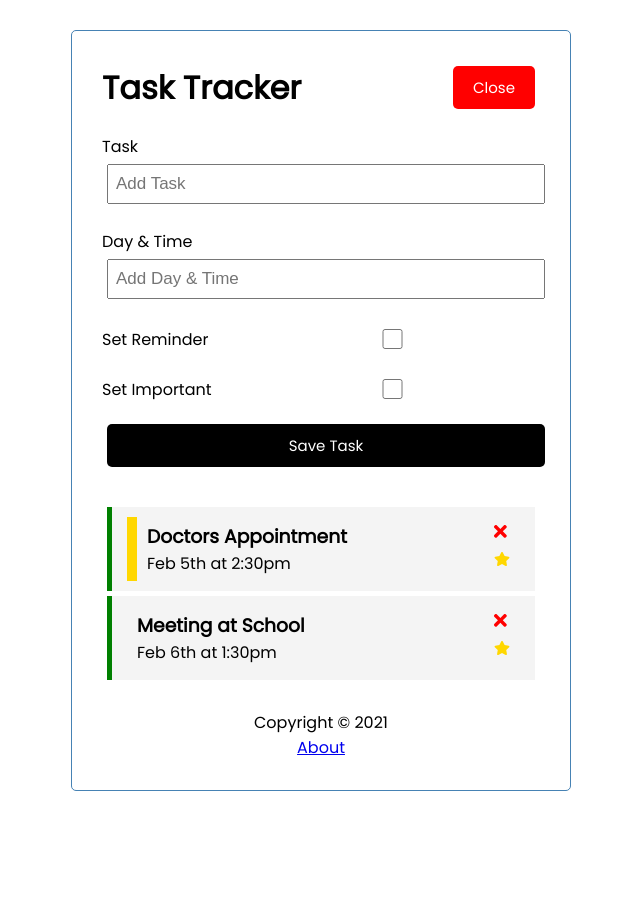
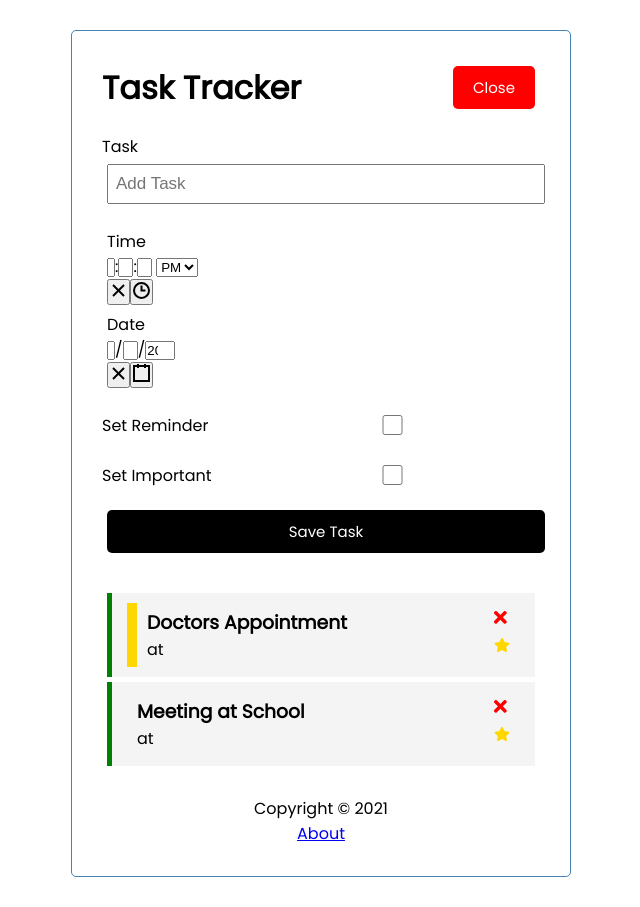
Before and after one commit to mz-cloud/task-tracker, a React (Create React App) app: page / in a window 1280 px wide. Both pictures are taken after a click on the button "Add". Shown: the whole page, without its empty margins (319-959 px from the left). Before the commit the page ends 821 px from the top, so only its background shows below. Built offline with nearby package versions, Linux system fonts and the light colour scheme; data requests are answered from the project's data file.

Commit message:
add date-time-picker
Added date and time picker

```diff
--- a/package.json
+++ b/package.json
@@ -8,10 +8,12 @@
     "@testing-library/user-event": "^13.5.0",
     "json-server": "^0.17.0",
     "react": "^18.2.0",
+    "react-date-picker": "^8.4.0",
     "react-dom": "^18.2.0",
     "react-icons": "^4.4.0",
     "react-router-dom": "^6.3.0",
     "react-scripts": "5.0.1",
+    "react-time-picker": "^4.5.0",
     "web-vitals": "^2.1.4"
   },
   "scripts": {
--- a/src/components/AddTask.js
+++ b/src/components/AddTask.js
@@ -1,8 +1,11 @@
 import React, { useState } from "react";
+import DatePicker from 'react-date-picker';
+import TimePicker from 'react-time-picker';
 
 const AddTask = ({ onAdd }) => {
 	const [text, setText] = useState("");
-	const [day, setDay] = useState("");
+	const [day, setDay] = useState(new Date());
+	const [time, setTime] = useState(new Date());
 	const [reminder, setReminder] = useState(false);
 	const [important, setImportant] = useState(false);
 
@@ -14,10 +17,17 @@ const AddTask = ({ onAdd }) => {
 			return;
 		}
 
-		onAdd({ text, day, reminder, important });
+		const timeFull = new Date(time);
+		console.log(timeFull);
+		const timeStr = timeFull.getHours() + ":" + timeFull.getMinutes();
+		const date = new Date(day);
+		const dateStr = (date.getMonth() + 1) + "/" + date.getDate() + "/" + date.getFullYear();
+
+		onAdd({ text, dateStr, timeStr, reminder, important });
 
 		setText("");
-		setDay("");
+		setDay(new Date());
+		setTime(new Date());
 		setReminder(false);
 		setImportant(false);
 	};
@@ -28,9 +38,37 @@ const AddTask = ({ onAdd }) => {
 				<label>Task</label>
 				<input type="text" placeholder="Add Task" value={text} onChange={(e) => setText(e.target.value)} />
 			</div>
-			<div className="form-control">
-				<label>Day & Time</label>
-				<input type="text" placeholder="Add Day & Time" value={day} onChange={(e) => setDay(e.target.value)} />
+			<div className='day-time-picker'>
+				<div>
+					<label>Time</label>
+				</div>
+				<TimePicker
+					amPmAriaLabel="Select AM/PM"
+					clearAriaLabel="Clear value"
+					clockAriaLabel="Toggle clock"
+					hourAriaLabel="Hour"
+					maxDetail="second"
+					minuteAriaLabel="Minute"
+					nativeInputAriaLabel="Time"
+					onChange={setTime}
+					secondAriaLabel="Second"
+					value={time}
+				/>
+			</div>
+			<div className='day-time-picker'>
+				<div>
+					<label>Date</label>
+				</div>
+				<DatePicker
+					calendarAriaLabel="Toggle calendar"
+					clearAriaLabel="Clear value"
+					dayAriaLabel="Day"
+					monthAriaLabel="Month"
+					nativeInputAriaLabel="Date"
+					onChange={setDay}
+					value={day}
+					yearAriaLabel="Year"
+				/>
 			</div>
 			<div className="form-control form-control-check">
 				<label>Set Reminder</label>
--- a/src/components/Task.js
+++ b/src/components/Task.js
@@ -10,7 +10,7 @@ const Task = ({ task, onDelete, onToggle, onImportant }) => {
 					<FaTimes style={{ color: "red", cursor: "pointer" }} onClick={() => onDelete(task.id)} />
 				</h3>
 				<p>
-					{task.day}
+					{task.dateStr} at {task.timeStr}
 					<FaStar style={{ color: "gold" }} onClick={() => onImportant(task.id)} />
 				</p>
 			</div>
--- a/src/index.css
+++ b/src/index.css
@@ -116,6 +116,10 @@ body {
   height: 20px;
 }
 
+.day-time-picker {
+  margin: 5px;
+}
+
 footer {
   margin-top: 30px;
   text-align: center;
```
Also changed, not shown: 1 other file (tests, documents, lock files or other folders).
